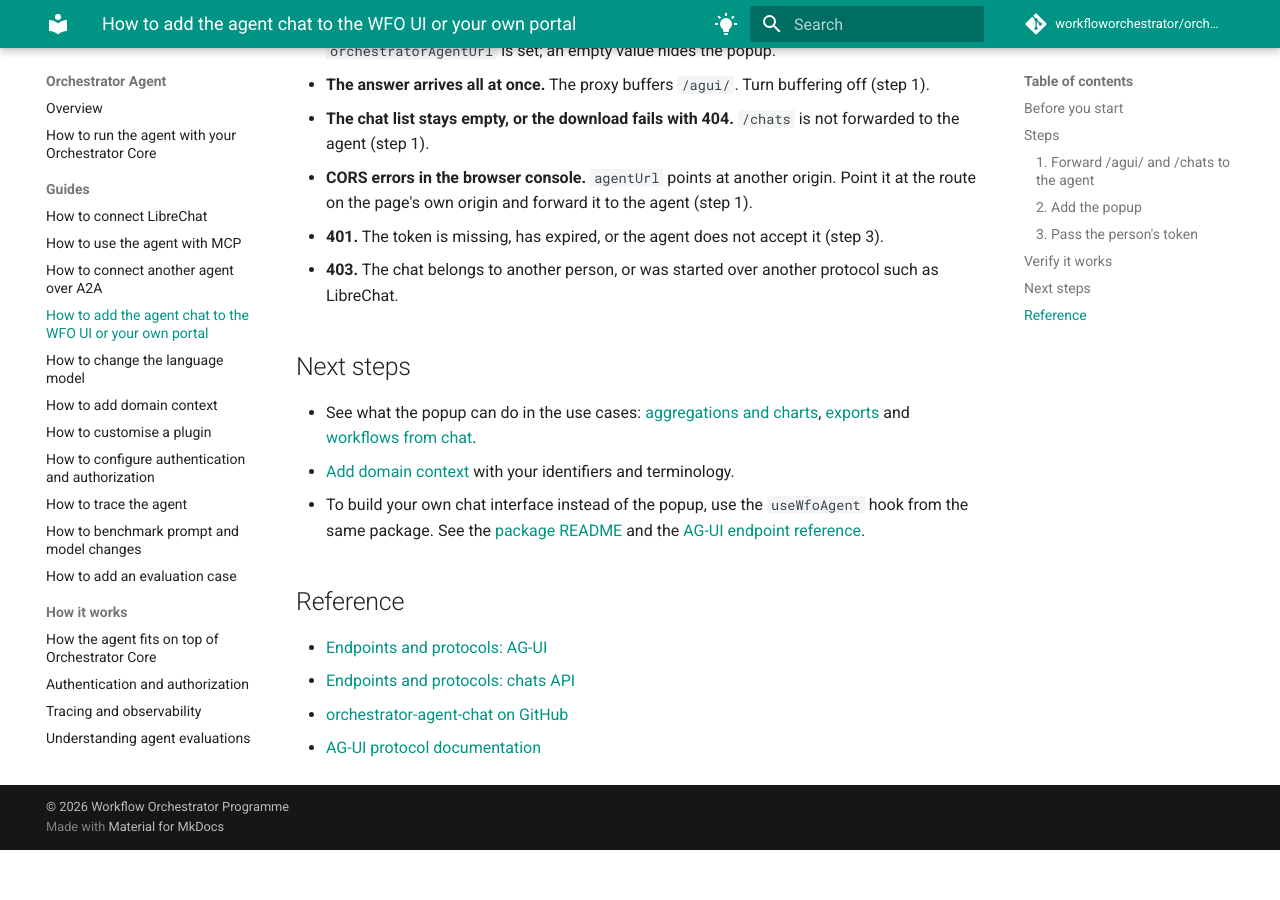
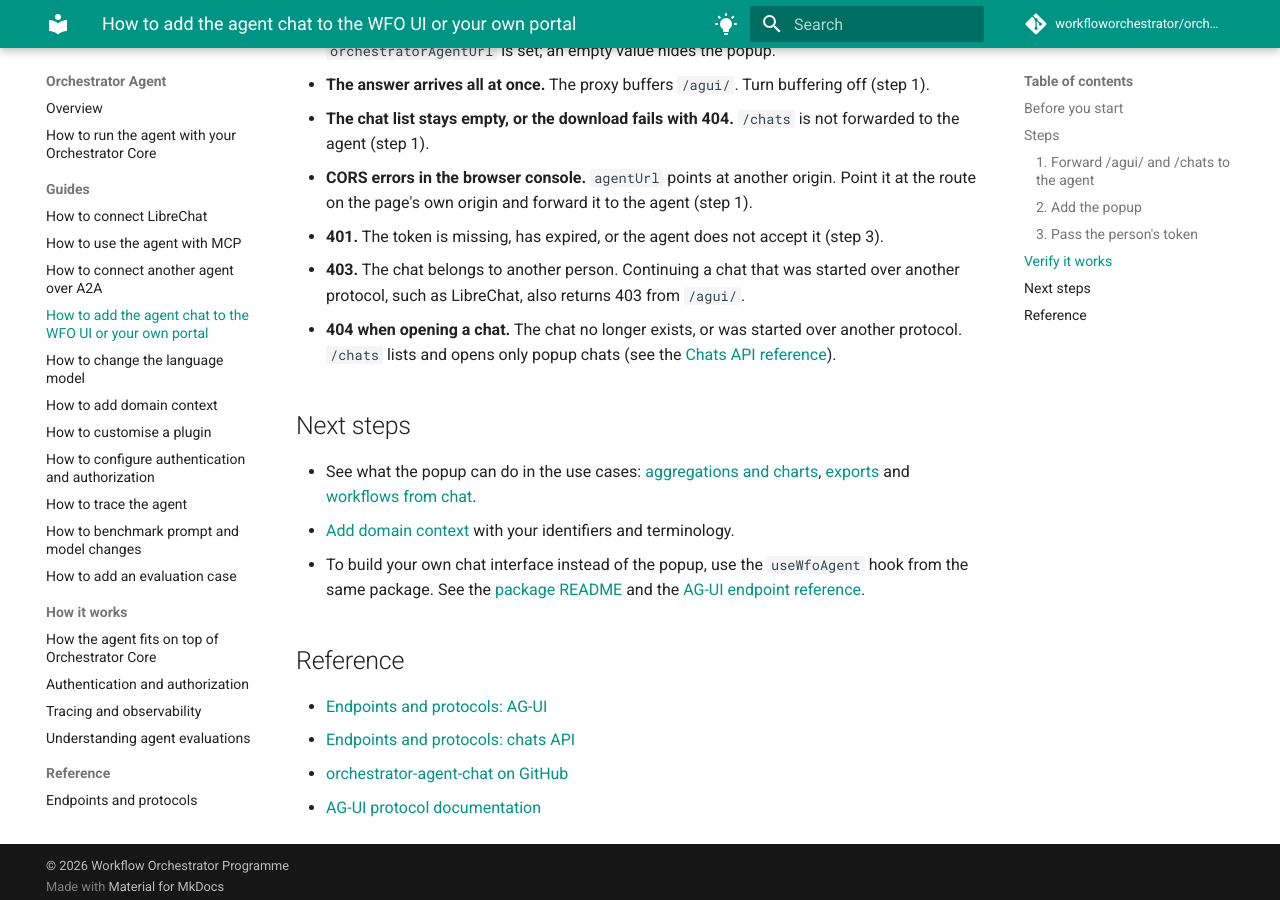
Before and after one commit to workfloworchestrator/orchestrator-agent, an MkDocs documentation site: the page built from docs/guides/chat-popup.md, in a window 1280 px wide and 900 px high, scrolled down 2769 px. Built offline with MkDocs 1.6.1 and Material for MkDocs 9.7.7, drawn with Linux system fonts in a browser that asks for light colours; comment, search, counter and statistics services are not loaded; before the commit the page ends 3619 px from its top, so only the background shows below that.

Commit message:
docs: correct chat popup troubleshooting, Next.js and nginx advice
- Remove the internal follow-up comment so it is not published.
- 403 vs 404: the chats API returns 404 for a thread from another
  protocol; only /agui/ returns 403 for it.
- Next.js App Router: load the popup with ssr: false from a separate
  "use client" component, since layouts are Server Components.
- nginx: match /chats/ like /agui/, so paths such as /chats-admin are
  not forwarded to the agent.

Co-Authored-By: Claude Opus 5.5 <noreply@anthropic.com>

````diff
--- a/docs/guides/chat-popup.md
+++ b/docs/guides/chat-popup.md
@@ -76,13 +70,13 @@ serves the page to the agent.
         proxy_read_timeout 300s;
     }
 
-    location /chats {
+    location /chats/ {
         proxy_pass http://agent.internal:8080;
     }
     ```
 
     Replace `http://agent.internal:8080` with the address where the proxy reaches the agent. Keep `proxy_pass`
-    without a path, so the proxy passes `/agui/` and `/chats` on unchanged. Turn off response buffering for
+    without a path, so the proxy passes `/agui/` and `/chats/` on unchanged. Turn off response buffering for
     `/agui/`: without that, the answer appears all at once at the end instead of while the agent works.
 
 ### 2. Add the popup
@@ -147,8 +141,10 @@ serves the page to the agent.
         ```
 
         The popup keeps its state in the browser and draws itself in a shadow root, so render it on the client
-        only. In Next.js, load it with `dynamic(..., { ssr: false })`. It brings its own styles: there is no
-        stylesheet to import, and your page's styles do not change it.
+        only. In the Next.js App Router, layouts are Server Components, which cannot use `ssr: false`. Load the
+        popup with `dynamic(..., { ssr: false })` in a separate component that starts with `"use client"`, and
+        render that component from the layout. It brings its own styles: there is no stylesheet to import, and your
+        page's styles do not change it.
 
     3. Optional: pass what the page shows with `context`, so the agent can use it without the person typing it:
 
@@ -200,7 +196,10 @@ If something does not work:
 - **CORS errors in the browser console.** `agentUrl` points at another origin. Point it at the route on the page's
   own origin and forward it to the agent (step 1).
 - **401.** The token is missing, has expired, or the agent does not accept it (step 3).
-- **403.** The chat belongs to another person, or was started over another protocol such as LibreChat.
+- **403.** The chat belongs to another person. Continuing a chat that was started over another protocol, such as
+  LibreChat, also returns 403 from `/agui/`.
+- **404 when opening a chat.** The chat no longer exists, or was started over another protocol. `/chats` lists and
+  opens only popup chats (see the [Chats API reference](../reference/endpoints.md#chats-api)).
 
 ## Next steps
 
````
Also changed, not shown: other parts of docs/guides/chat-popup.md (+0 -6 lines).
